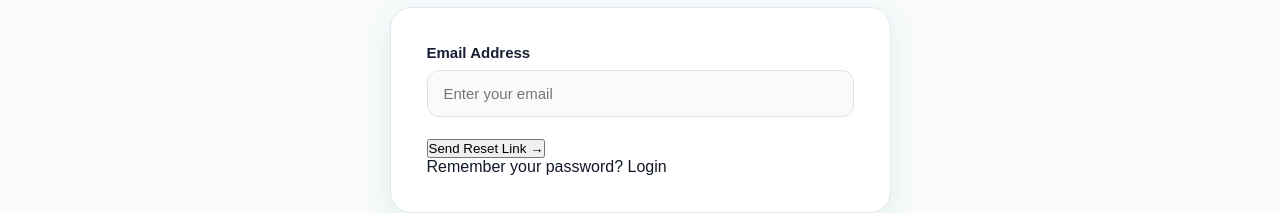
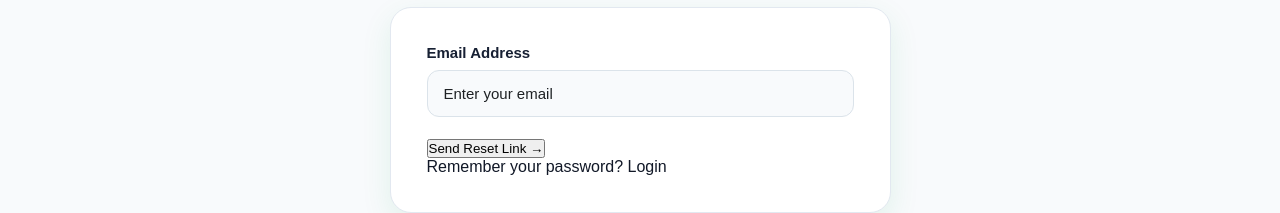
Before and after one commit to dibeyendu-dev/smart-parking-system, a React (Vite) app: page /forgot-password in a window 1280 px wide. Shown: the part 346-559 px from the top of the page. Built offline with nearby package versions, Linux system fonts and the light colour scheme.

Commit message:
Forget Password css part 10 added

```diff
--- a/src/css/ForgotPassword.css
+++ b/src/css/ForgotPassword.css
@@ -70,3 +70,12 @@
     outline: none;
     transition: 0.3s ease;
 }
+.forgot-password-field input::placeholder {
+    color: #1e2124;
+}
+
+.forgot-password-field input:focus {
+    background: #ffffff;
+    border-color: #16a34a;
+    box-shadow: 0 5px 15px rgba(22, 163, 74, 0.1);
+}
```
